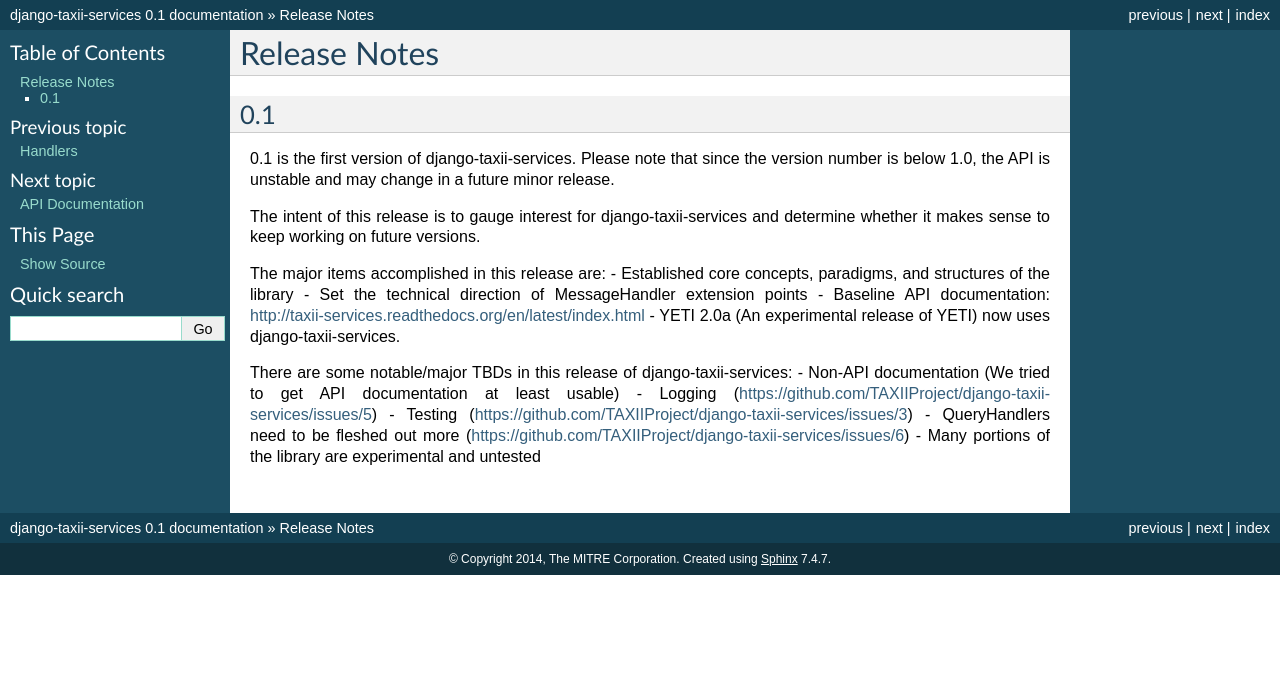
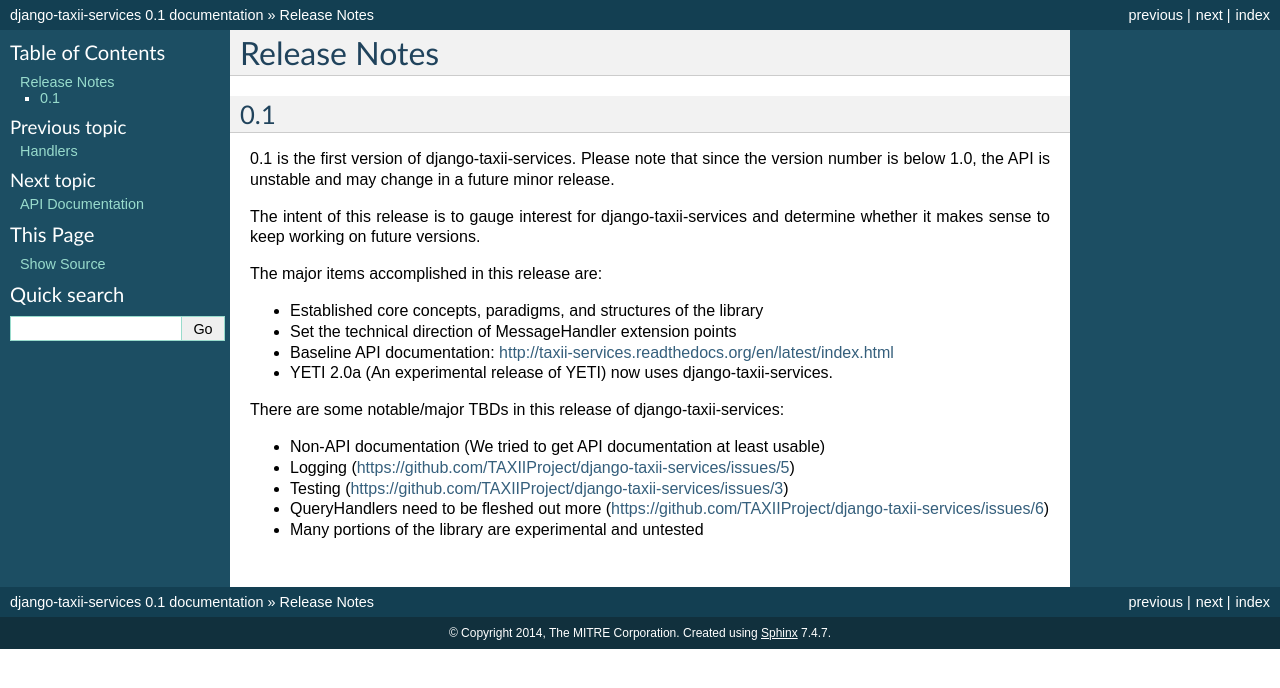
Before and after one commit to TAXIIProject/django-taxii-services, a Sphinx documentation site: the page built from docs/changes.rst, in a window 1280 px wide. Shown: the top 688 px of the page. Built offline with Sphinx 7.4.7, drawn with Linux system fonts in a browser that asks for light colours.

Commit message:
improved docs

```diff
--- a/docs/changes.rst
+++ b/docs/changes.rst
@@ -12,14 +12,16 @@
 and determine whether it makes sense to keep working on future versions.
 
 The major items accomplished in this release are:
-- Established core concepts, paradigms, and structures of the library
-- Set the technical direction of MessageHandler extension points
-- Baseline API documentation: http://taxii-services.readthedocs.org/en/latest/index.html
-- YETI 2.0a (An experimental release of YETI) now uses django-taxii-services.
+
+* Established core concepts, paradigms, and structures of the library
+* Set the technical direction of MessageHandler extension points
+* Baseline API documentation: http://taxii-services.readthedocs.org/en/latest/index.html
+* YETI 2.0a (An experimental release of YETI) now uses django-taxii-services.
 
 There are some notable/major TBDs in this release of django-taxii-services:
-- Non-API documentation (We tried to get API documentation at least usable)
-- Logging (https://github.com/TAXIIProject/django-taxii-services/issues/5)
-- Testing (https://github.com/TAXIIProject/django-taxii-services/issues/3)
-- QueryHandlers need to be fleshed out more (https://github.com/TAXIIProject/django-taxii-services/issues/6)
-- Many portions of the library are experimental and untested
+
+* Non-API documentation (We tried to get API documentation at least usable)
+* Logging (https://github.com/TAXIIProject/django-taxii-services/issues/5)
+* Testing (https://github.com/TAXIIProject/django-taxii-services/issues/3)
+* QueryHandlers need to be fleshed out more (https://github.com/TAXIIProject/django-taxii-services/issues/6)
+* Many portions of the library are experimental and untested
--- a/docs/getting_started.rst
+++ b/docs/getting_started.rst
@@ -7,5 +7,6 @@
 Installation
 ------------
 There are two options for installation:
+
 #. :code:`pip install taxii_services --upgrade`
 #. Download the latest zip from https://pypi.python.org/pypi/taxii-services
```
